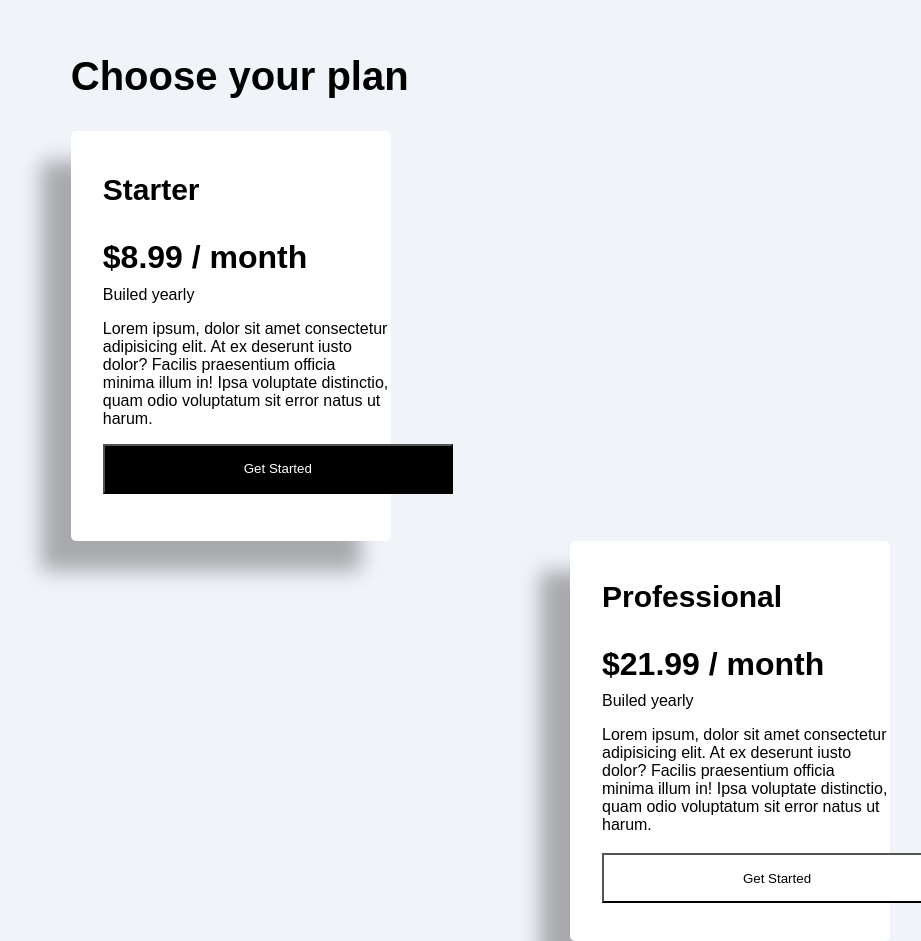
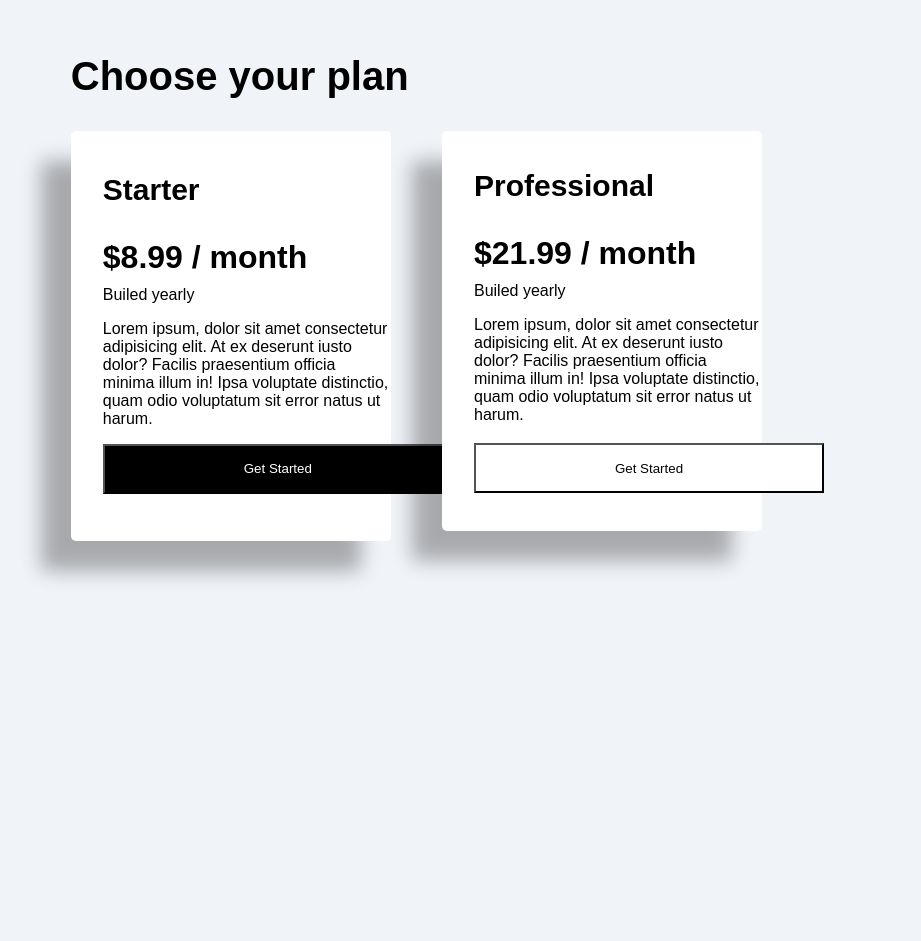
Before and after one commit to sattya19/icodethis, a plain HTML site: page index.html in a window 1280 px wide. Shown: the part 117-1058 px from the top of the page, without its empty margins (262-1183 px from the left). After the commit the page ends 800 px from the top, so only its background shows below. Drawn offline with Linux system fonts and the light colour scheme.

Commit message:
edited html

```diff
--- a/styles.css
+++ b/styles.css
@@ -88,6 +88,10 @@ body{
     float: right;
     box-shadow: -30px 30px 20px rgba(0,0,0,0.3);
 }
+.card-column{
+    display: flex;
+    gap: 5%;
+}
 
 .card-2 h1{
     margin-left: 10%;
```
